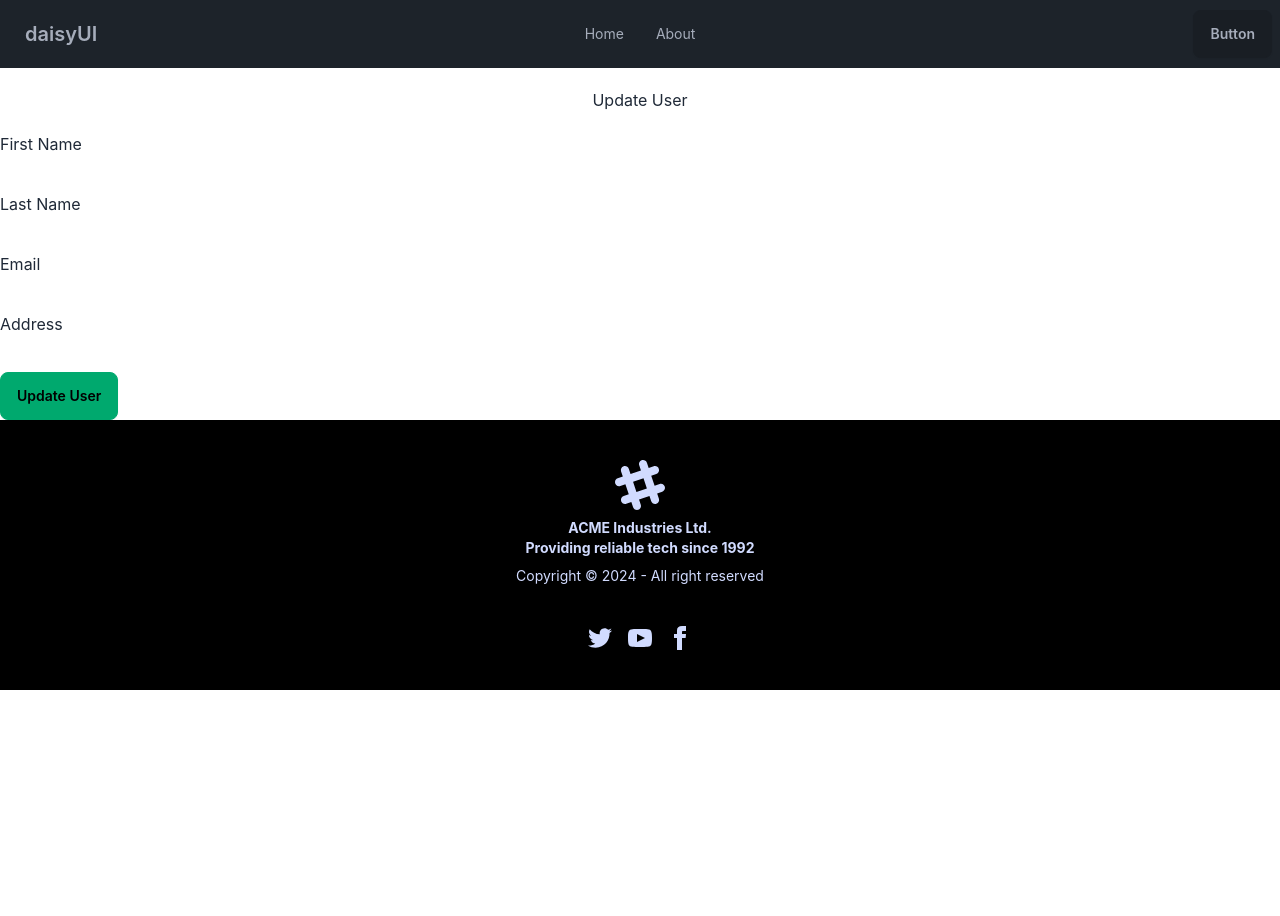
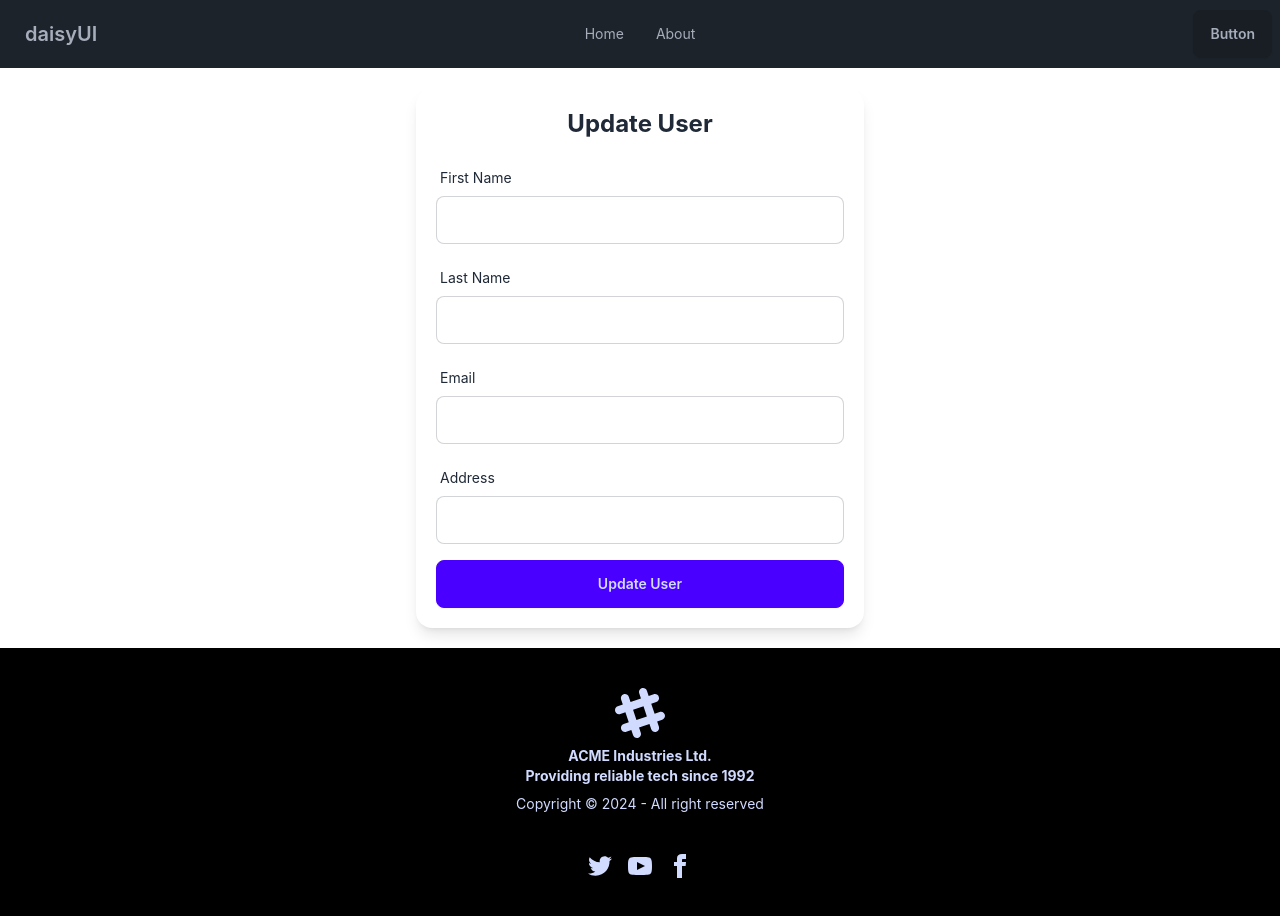
Before and after one commit to DanialRashid786/MERN-CRUD-Operations, a React (Create React App) app in the folder client/: page /updateuser/1 in a window 1280 px wide. Before the commit the page ends 800 px from the top, so only its background shows below. Built offline with nearby package versions, Linux system fonts and the light colour scheme; no server answers.

Commit message:
update design

```diff
--- a/client/src/Components/Table.jsx
+++ b/client/src/Components/Table.jsx
@@ -3,21 +3,27 @@ import React from "react";
 function Table({ columns, data }) {
   return (
     <>
-      <div className="overflow-x-auto p-20">
-        <table className="table">
-          {/* head */}
-          <thead>
+      <div className="overflow-x-auto p-5">
+        <table className="table table-zebra w-full border-collapse">
+          {/* Table Head */}
+          <thead className="bg-primary text-white">
             <tr>
               {columns.map((column) => (
-                <th key={column}>{column}</th>
+                <th key={column} className="p-3 text-left">
+                  {column}
+                </th>
               ))}
             </tr>
           </thead>
+
+          {/* Table Body */}
           <tbody>
             {data.map((row, index) => (
-              <tr key={index} className="hover">
+              <tr key={index} className="hover:bg-gray-100">
                 {columns.map((column) => (
-                  <td key={column}>{row[column]}</td>
+                  <td key={column} className="p-3 border-b">
+                    {row[column]}
+                  </td>
                 ))}
               </tr>
             ))}
--- a/client/src/Components/UserForm.jsx
+++ b/client/src/Components/UserForm.jsx
@@ -58,61 +58,73 @@ function UserForm({ userId }) {
   };
 
   return (
-    <div className="container">
-      <h2 className="text-center m-5">{userId ? 'Update User' : 'Add New User'}</h2>
+    <div className="flex justify-center items-center p-5">
+      <div className="card w-full max-w-md shadow-lg p-5 bg-base-100">
+        <h2 className="text-2xl font-bold mb-5 text-center">
+          {userId ? 'Update User' : 'Add New User'}
+        </h2>
         <form onSubmit={handleSubmit}>
-        <div className="mb-3">
-          <label htmlFor="first_name" className="form-label">First Name</label>
+          <div className="form-control mb-4">
+            <label htmlFor="first_name" className="label">
+              <span className="label-text">First Name</span>
+            </label>
             <input
               type="text"
-            className="form-control"
               id="first_name"
               name="first_name"
+              className="input input-bordered"
               value={formData.first_name}
               onChange={handleChange}
               required
             />
           </div>
-        <div className="mb-3">
-          <label htmlFor="last_name" className="form-label">Last Name</label>
+          <div className="form-control mb-4">
+            <label htmlFor="last_name" className="label">
+              <span className="label-text">Last Name</span>
+            </label>
             <input
               type="text"
-            className="form-control"
               id="last_name"
               name="last_name"
+              className="input input-bordered"
               value={formData.last_name}
               onChange={handleChange}
               required
             />
           </div>
-        <div className="mb-3">
-          <label htmlFor="email" className="form-label">Email</label>
+          <div className="form-control mb-4">
+            <label htmlFor="email" className="label">
+              <span className="label-text">Email</span>
+            </label>
             <input
               type="email"
-            className="form-control"
               id="email"
               name="email"
+              className="input input-bordered"
               value={formData.email}
               onChange={handleChange}
               required
             />
           </div>
-        <div className="mb-3">
-          <label htmlFor="address" className="form-label">Address</label>
+          <div className="form-control mb-4">
+            <label htmlFor="address" className="label">
+              <span className="label-text">Address</span>
+            </label>
             <input
               type="text"
-            className="form-control"
               id="address"
               name="address"
+              className="input input-bordered"
               value={formData.address}
               onChange={handleChange}
               required
             />
           </div>
-        <button type="submit" className="btn btn-success">
+          <button type="submit" className="btn btn-primary w-full">
             {userId ? 'Update User' : 'Add User'}
           </button>
         </form>
+      </div>
     </div>
   );
 }
--- a/client/src/pages/AddUser.jsx
+++ b/client/src/pages/AddUser.jsx
@@ -36,59 +36,69 @@ function Adduserform() {
   return (
     <>
       <Header />
-      <div className="container">
-        <h2 className="text-center m-5">Add New User</h2>
+      <div className="flex justify-center items-center p-5">
+        <div className="card w-full max-w-lg shadow-lg bg-base-100 p-5">
+          <h2 className="text-2xl font-bold mb-5 text-center">Add New User</h2>
           <form onSubmit={handleSubmit}>
-          <div className="mb-3">
-            <label htmlFor="first_name" className="form-label">First Name</label>
+            <div className="form-control mb-4">
+              <label htmlFor="first_name" className="label">
+                <span className="label-text">First Name</span>
+              </label>
               <input
                 type="text"
-              className="form-control"
                 id="first_name"
                 name="first_name"
+                className="input input-bordered"
                 value={formData.first_name}
                 onChange={handleChange}
                 required
               />
             </div>
-          <div className="mb-3">
-            <label htmlFor="last_name" className="form-label">Last Name</label>
+            <div className="form-control mb-4">
+              <label htmlFor="last_name" className="label">
+                <span className="label-text">Last Name</span>
+              </label>
               <input
                 type="text"
-              className="form-control"
                 id="last_name"
                 name="last_name"
+                className="input input-bordered"
                 value={formData.last_name}
                 onChange={handleChange}
                 required
               />
             </div>
-          <div className="mb-3">
-            <label htmlFor="email" className="form-label">Email</label>
+            <div className="form-control mb-4">
+              <label htmlFor="email" className="label">
+                <span className="label-text">Email</span>
+              </label>
               <input
                 type="email"
-              className="form-control"
                 id="email"
                 name="email"
+                className="input input-bordered"
                 value={formData.email}
                 onChange={handleChange}
                 required
               />
             </div>
-          <div className="mb-3">
-            <label htmlFor="address" className="form-label">Address</label>
+            <div className="form-control mb-4">
+              <label htmlFor="address" className="label">
+                <span className="label-text">Address</span>
+              </label>
               <input
                 type="text"
-              className="form-control"
                 id="address"
                 name="address"
+                className="input input-bordered"
                 value={formData.address}
                 onChange={handleChange}
                 required
               />
             </div>
-          <button type="submit" className="btn btn-success">Add User</button>
+            <button type="submit" className="btn btn-primary w-full">Add User</button>
           </form>
+        </div>
       </div>
       <Footer />
     </>
--- a/client/src/pages/Allusers.jsx
+++ b/client/src/pages/Allusers.jsx
@@ -3,9 +3,9 @@ import Header from '../Components/Header';
 import Footer from '../Components/Footer';
 import Table from '../Components/Table';
 import axios from 'axios';
-import { Link } from "react-router-dom";
+import { Link } from 'react-router-dom';
 import { FontAwesomeIcon } from '@fortawesome/react-fontawesome';
-import { faEdit, faTrash } from '@fortawesome/free-solid-svg-icons'; // Use appropriate icons
+import { faEdit, faTrash } from '@fortawesome/free-solid-svg-icons';
 
 function Allusers() {
   const [users, setUsers] = useState([]);
@@ -14,19 +14,19 @@ function Allusers() {
     const fetchData = async () => {
       try {
         const response = await axios.get('http://localhost:8000/user');
-        setUsers(response.data); // Check response format
+        setUsers(response.data);
       } catch (error) {
         console.error('Error while fetching data', error.response ? error.response.data : error.message);
       }
     };
 
-    fetchData(); // Call fetchData inside useEffect
+    fetchData();
   }, []);
 
   const handleDelete = async (userId) => {
     try {
       await axios.delete(`http://localhost:8000/user/${userId}`);
-      setUsers(users.filter(user => user._id !== userId)); // Update state after deletion
+      setUsers(users.filter((user) => user._id !== userId));
     } catch (error) {
       console.error('Error deleting user:', error.response ? error.response.data : error.message);
     }
@@ -53,15 +53,16 @@ function Allusers() {
     'Created At': new Date(user.createdAt).toLocaleDateString(),
     'Updated At': new Date(user.updatedAt).toLocaleDateString(),
     'Update': (
-      <Link to={`/updateuser/${user._id}`} className="btn btn-primary">
+      <Link to={`/updateuser/${user._id}`} className="btn btn-sm btn-primary">
         <FontAwesomeIcon icon={faEdit} /> Edit
       </Link>
     ),
     'Delete': (
       <button
         type="button"
-        className="btn btn-danger"
-        onClick={() => handleDelete(user._id)}>
+        className="btn btn-outline btn-error"
+        onClick={() => handleDelete(user._id)}
+      >
         <FontAwesomeIcon icon={faTrash} /> Delete
       </button>
     )
@@ -70,10 +71,16 @@ function Allusers() {
   return (
     <>
       <Header />
-      <div className="container">
-        <Link to="/addnewuser" className="btn btn-outline btn-success m-5">Add User</Link>
-        <h1 className="text-center underline">Users Table</h1>
-        <Table columns={columns} data={data} />
+      <div className="container mx-auto my-10 p-5">
+        <div className="flex justify-between items-center mb-6">
+          <h1 className="text-3xl font-bold">Users Table</h1>
+          <Link to="/addnewuser" className="btn btn-success">
+            Add User
+          </Link>
+        </div>
+        <div className="overflow-x-auto">
+          <Table columns={columns} data={data} />
+        </div>
       </div>
       <Footer />
     </>
```
Also changed, not shown: client/src/pages/UpdateUser.jsx (renamed from client/src/pages/UpdateUser.js). Lines whose indentation alone changed are shown as unchanged.
